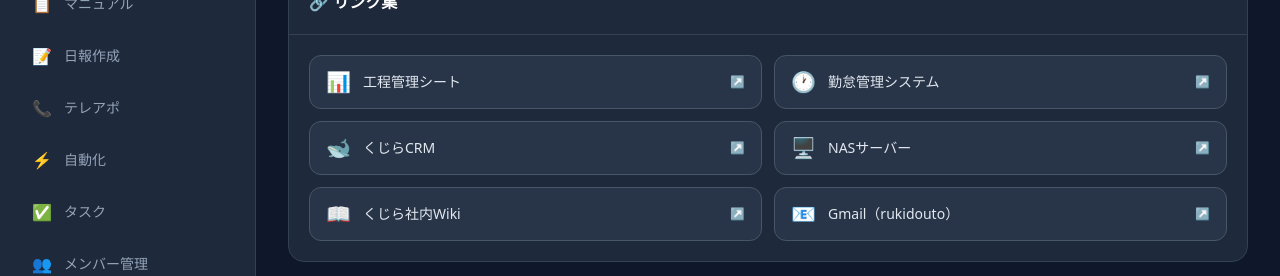
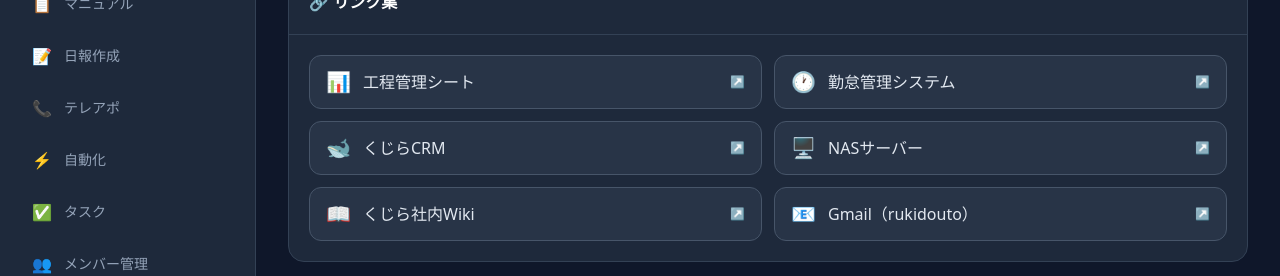
Before and after one commit to fyoneyone9-cyber/kujira-support, a Next.js app: page /dashboard in a window 1280 px wide. Shown: the part 229-505 px from the top of the page. Built offline with nearby package versions, Linux system fonts and the light colour scheme; no server answers; the database is empty.

Commit message:
fix: リンク集の文字サイズを玄関集合機と統一

```diff
--- a/src/app/(app)/dashboard/page.tsx
+++ b/src/app/(app)/dashboard/page.tsx
@@ -57,7 +57,7 @@
               className="flex items-center gap-3 px-4 py-3 bg-slate-700/50 hover:bg-slate-700 border border-slate-600 hover:border-slate-500 rounded-xl transition-colors group"
             >
               <span className="text-xl">{link.icon}</span>
-              <span className="text-sm text-slate-200 group-hover:text-white transition-colors font-medium">{link.label}</span>
+              <span className="text-base text-slate-200 group-hover:text-white transition-colors font-medium">{link.label}</span>
               <span className="ml-auto text-slate-500 group-hover:text-slate-300 transition-colors text-xs">↗</span>
             </a>
           ))}
```
